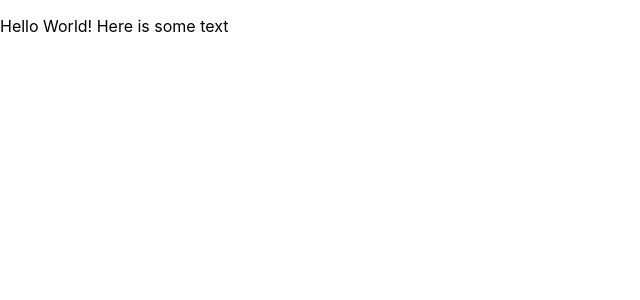
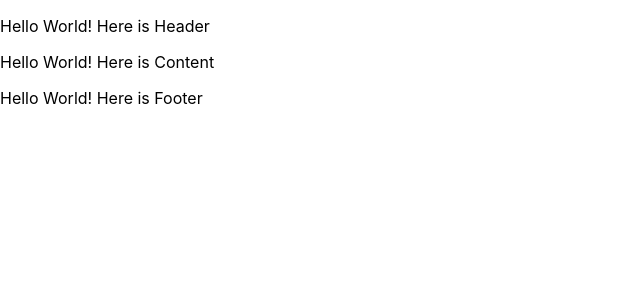
Before and after one commit to G-bot987/react-portfolio, a React (Create React App) app: page / in a window 1280 px wide. Shown: the top 300 px of the page, without its empty margins (0-640 px from the left). Built offline with nearby package versions, Linux system fonts and the light colour scheme.

Commit message:
basic structure header, content, footer

```diff
--- a/package.json
+++ b/package.json
@@ -10,6 +10,7 @@
     "gh-pages": "^3.2.3",
     "react": "^17.0.2",
     "react-dom": "^17.0.2",
+    "react-router-dom": "^6.1.1",
     "react-scripts": "5.0.0",
     "web-vitals": "^2.1.2"
   },
--- a/src/App.js
+++ b/src/App.js
@@ -1,9 +1,19 @@
 import React from 'react';
-import HelloReact from './components/HelloReact';
+
+import Header from './components/Header';
+import Content from './components/Content'
+import Footer from './components/Footer'
 import './App.css';
 
 function App() {
-  return <HelloReact />;
+
+  return (
+  <div>
+  <Header />
+  <Content />
+  <Footer />
+</div>
+  );
 }
 
 export default App;
--- /dev/null
+++ b/src/components/Content.js
@@ -0,0 +1,16 @@
+import React from 'react';
+
+// TODO: Add a comment explaining what a react component is
+// Components are responsible for rendering some part of an application's UI.
+// Components let us split the UI into independent, reusable pieces, and also think about each piece in isolation.
+function Content() {
+  const text = 'Content';
+
+  // TODO: Add a comment explaining what JSX is and the significance of the curly braces
+  // JSX is a syntax extension to JavaScript that looks like HTML.
+  // JSX is compiled by something called "Babel" into widely supported ES5 syntax.
+  // The curly braces allow us to pass values and expressions into our view.
+  return <p>Hello World! Here is {text}</p>;
+}
+
+export default Content;
--- /dev/null
+++ b/src/components/Footer.js
@@ -0,0 +1,16 @@
+import React from 'react';
+
+// TODO: Add a comment explaining what a react component is
+// Components are responsible for rendering some part of an application's UI.
+// Components let us split the UI into independent, reusable pieces, and also think about each piece in isolation.
+function Footer() {
+  const text = 'Footer';
+
+  // TODO: Add a comment explaining what JSX is and the significance of the curly braces
+  // JSX is a syntax extension to JavaScript that looks like HTML.
+  // JSX is compiled by something called "Babel" into widely supported ES5 syntax.
+  // The curly braces allow us to pass values and expressions into our view.
+  return <p>Hello World! Here is {text}</p>;
+}
+
+export default Footer;
--- a/src/components/HelloReact.js
+++ b/src/components/Header.js
@@ -3,8 +3,8 @@ import React from 'react';
 // TODO: Add a comment explaining what a react component is
 // Components are responsible for rendering some part of an application's UI.
 // Components let us split the UI into independent, reusable pieces, and also think about each piece in isolation.
-function HelloReact() {
-  const text = 'some text';
+function Header() {
+  const text = 'Header';
 
   // TODO: Add a comment explaining what JSX is and the significance of the curly braces
   // JSX is a syntax extension to JavaScript that looks like HTML.
@@ -13,4 +13,4 @@ function HelloReact() {
   return <p>Hello World! Here is {text}</p>;
 }
 
-export default HelloReact;
+export default Header;
```
Also changed, not shown: 1 other file (tests, documents, lock files or other folders).
